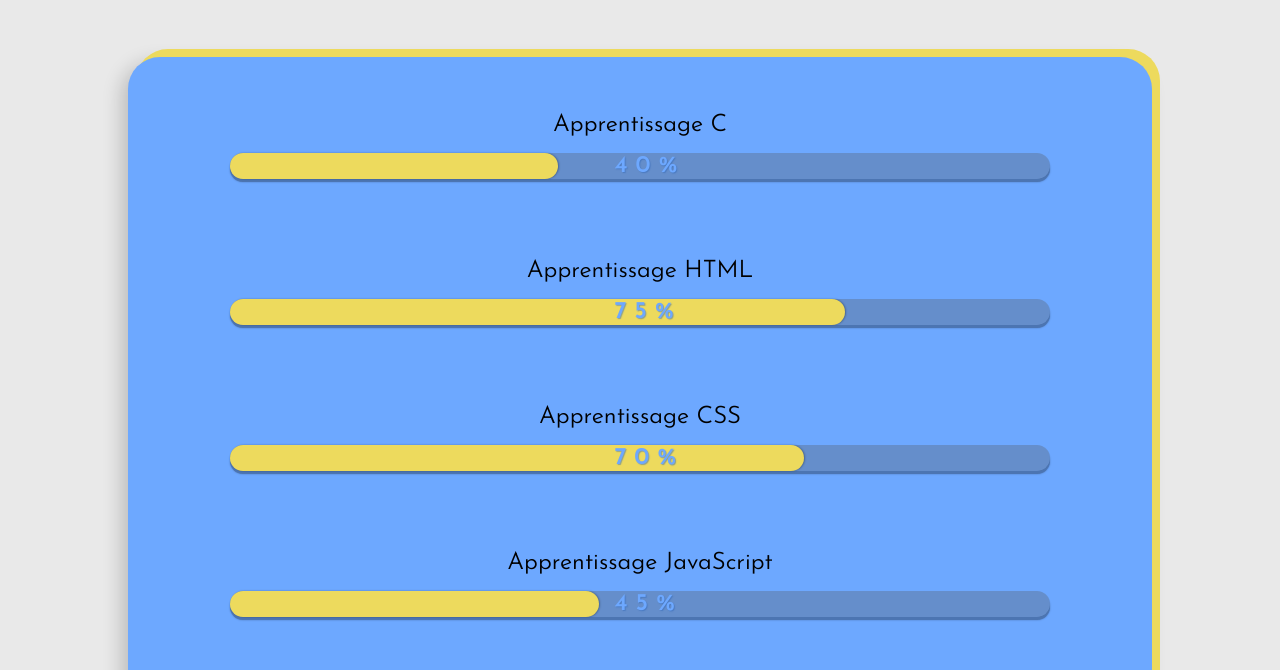
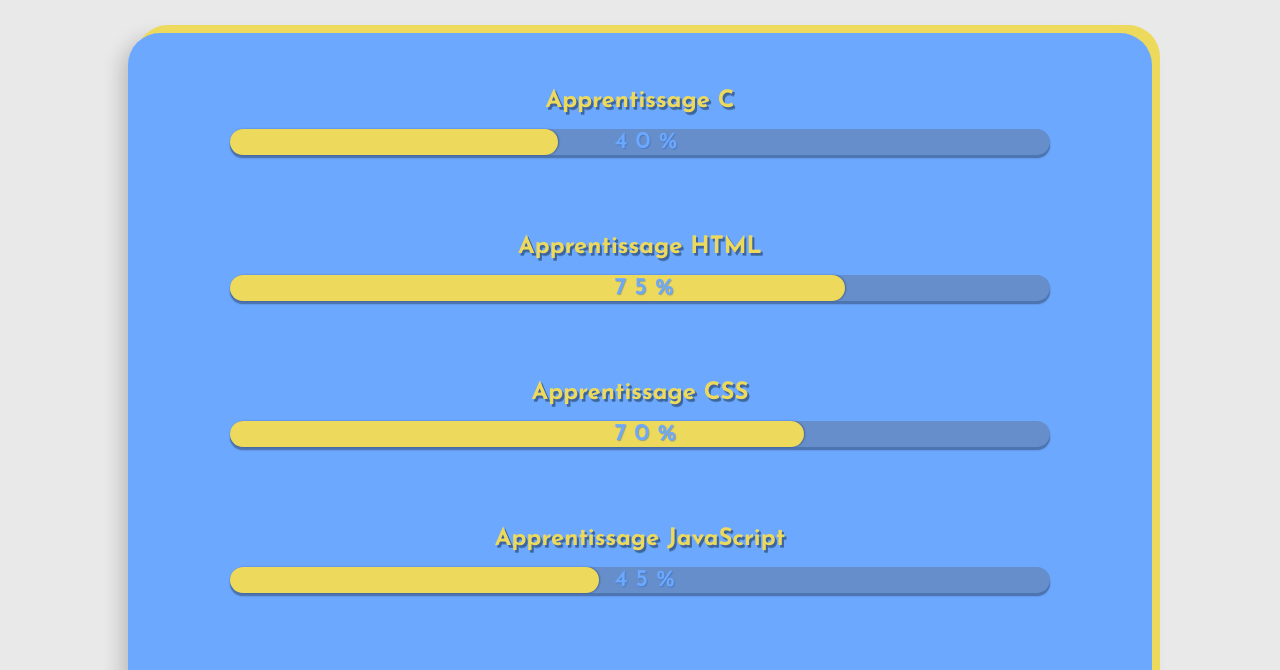
Before and after one commit to Xeiners/porto, a plain HTML site: page competences.html in a window 1280 px wide. Shown: the part 87-757 px from the top of the page. Drawn offline with Linux system fonts and the light colour scheme.

Commit message:
mise  a jours de competences H2

```diff
--- a/stylesCompetences.css
+++ b/stylesCompetences.css
@@ -94,7 +94,7 @@ header {
 .home {
     width: auto;
     height: auto;
-    margin: 18vh 10% 30vh 10%;
+    margin: 15vh 10% 30vh 10%;
 }
 
 .container {
@@ -181,7 +181,12 @@ header {
     content: '60%';
 }
 
-
+.origin h2 {
+    color: var(--color-yellow);
+    font-size: 1.5rem;
+    font-weight: 800;
+    text-shadow: 2px 2px 0px #3d649e, 2px 3px 0px rgb(76, 124, 184)
+}
 
 
 
```
